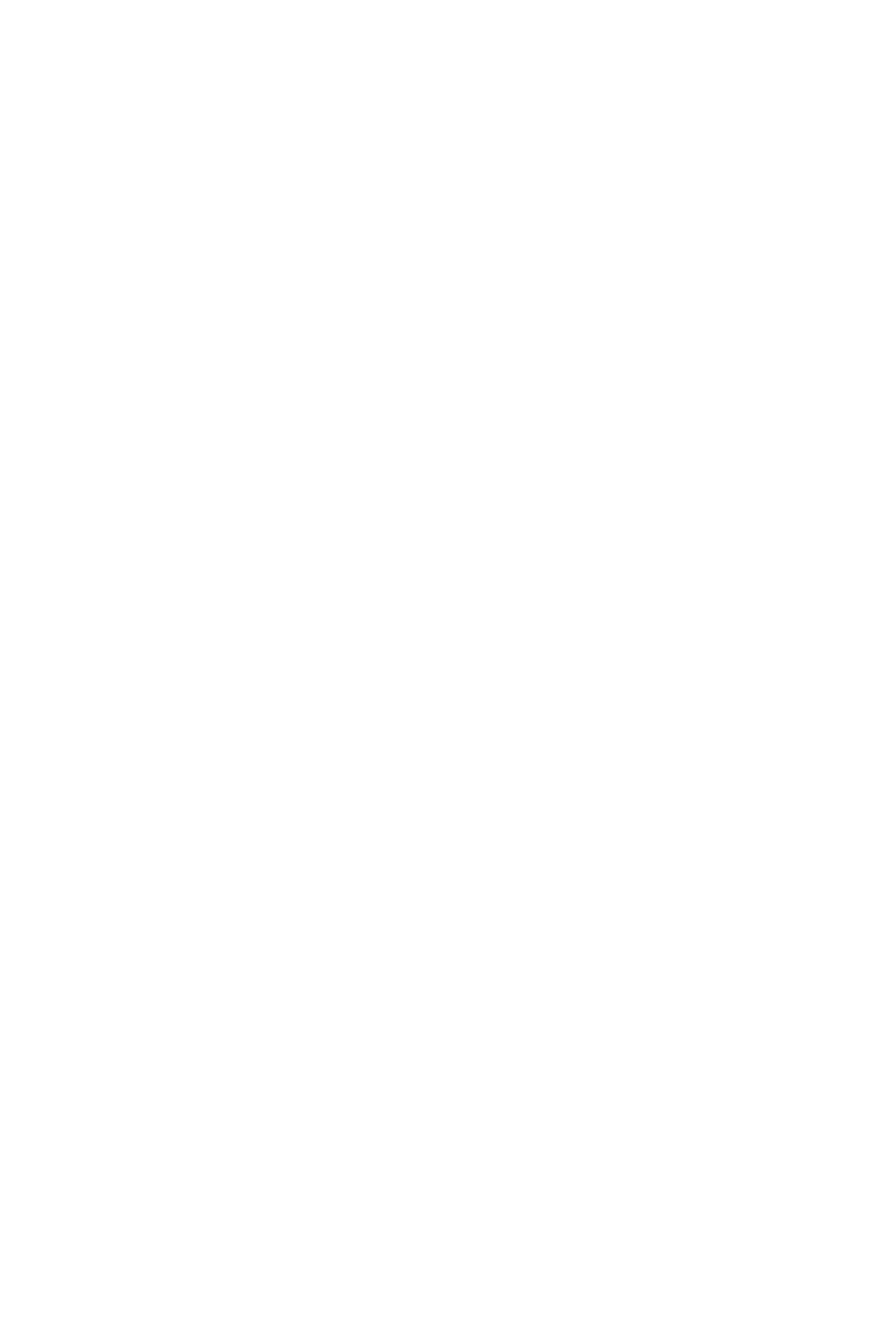
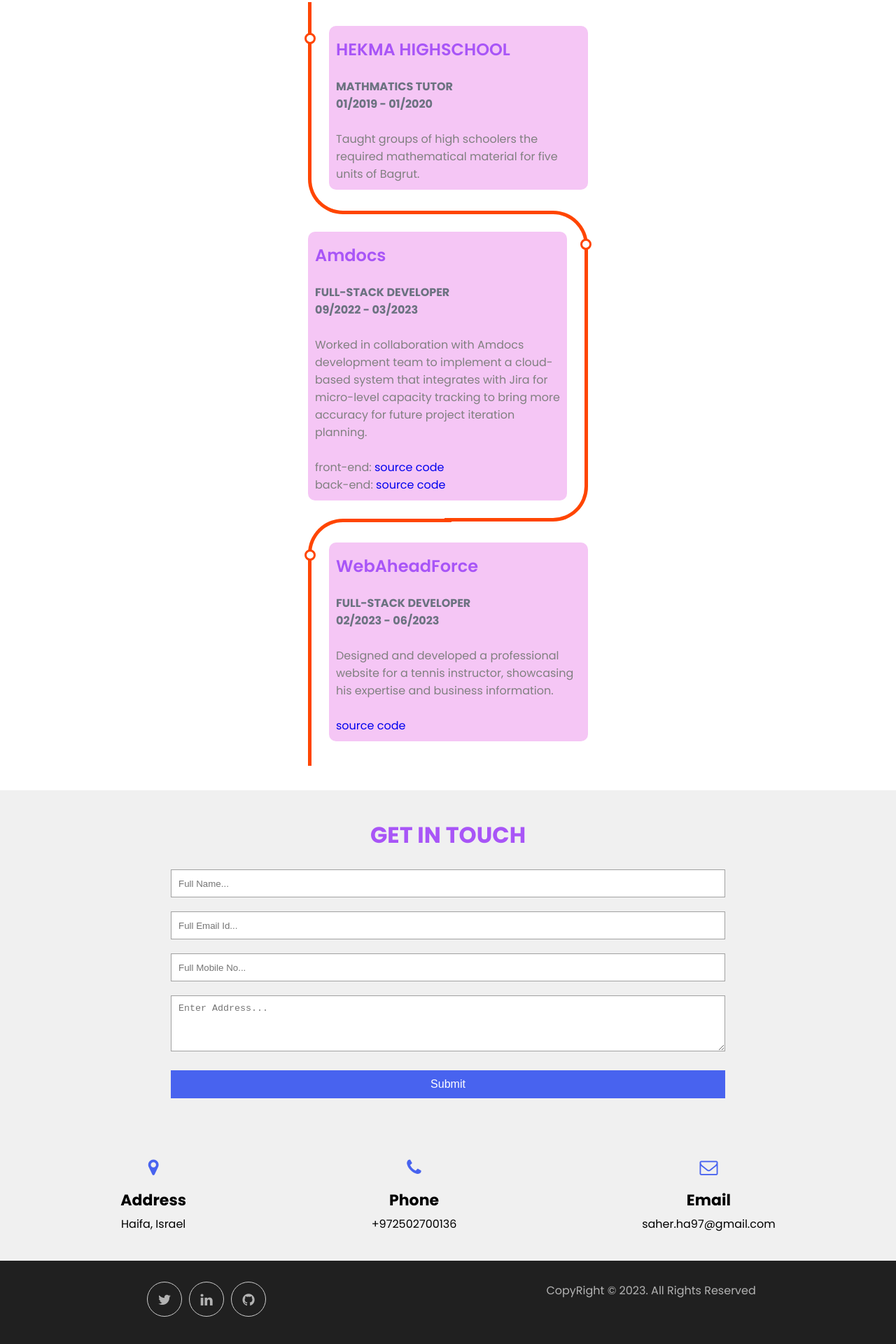
Before and after one commit to saherhanif/portfolio, a React (Create React App) app: page / in a window 1280 px wide. Shown: the part 2973-4893 px from the top of the page at 70% size. Before the commit the page ends 2872 px from the top, so only its background shows below. Built offline with nearby package versions, Linux system fonts and the light colour scheme.

Commit message:
added the contact and the footer section

```diff
--- a/package.json
+++ b/package.json
@@ -6,6 +6,7 @@
     "@testing-library/jest-dom": "^5.17.0",
     "@testing-library/react": "^13.4.0",
     "@testing-library/user-event": "^13.5.0",
+    "font-awesome": "^4.7.0",
     "react": "^18.2.0",
     "react-dom": "^18.2.0",
     "react-scripts": "5.0.1",
--- a/src/App.css
+++ b/src/App.css
@@ -8,6 +8,7 @@
   --text-light: #6b7280;
   --extra-light: #faf5ff;
   --max-width: 1200px;
+
 }
 
 * {
--- a/src/App.js
+++ b/src/App.js
@@ -5,6 +5,7 @@ import About from "./components/about";
 import Skills from "./components/skills";
 import Projects from "./components/projects";
 import Contact from "./components/contact";
+import Footer from "./components/footer";
 
 function App() {
   return (
@@ -15,6 +16,7 @@ function App() {
       <Skills />
       <Projects />
       <Contact />
+      <Footer/>
     </div>
   );
 }
--- a/src/components/contact/index.css
+++ b/src/components/contact/index.css
@@ -0,0 +1,69 @@
+/* CONTACT US SECTION */
+.contact {
+  background: #f0f0f0;
+  padding: 40px 0;
+}
+
+.contact .container {
+  max-width: 1200px;
+  margin: 0 auto;
+  text-align: center;
+}
+
+.contact h1.heading-text {
+  color: var(--primary-color);
+font-size: 200%;
+}
+
+.contact form {
+  width: 66%;
+  margin: 0 auto;
+  text-align: left;
+}
+
+.contact input,
+.contact textarea {
+  width: 100%;
+  margin-bottom: 20px;
+  height: 40px;
+  padding: 10px;
+  border: 1px solid #a1a1a1;
+}
+
+.contact textarea {
+  height: 80px;
+}
+
+.contact button {
+  width: 100%;
+  margin-bottom: 20px;
+  height: 40px;
+  padding: 10px;
+  background: #4863ef;
+  color: #fff;
+  border: none;
+  font-size: 16px;
+  cursor: pointer;
+}
+
+.contact h3 {
+  font-size: 26px;
+  margin-top: 60px;
+  color: #ffbf35;
+}
+
+.contact h4 {
+  font-size: 22px;
+  margin-top: 10px;
+}
+
+.contact p {
+  font-size: 16px;
+  margin-top: 5px;
+}
+
+.myInfo{
+  display: flex;
+  flex-direction: row;
+  justify-content: space-around;
+}
--- a/src/components/contact/index.jsx
+++ b/src/components/contact/index.jsx
@@ -1,8 +1,46 @@
 import React from 'react'
 import './index.css'
+import 'font-awesome/css/font-awesome.min.css';
+
 
 export default function Contact() {
   return (
-    <div>Contact</div>
+    <div className="main-section contact bg-lightgrey">
+      <div className="container">
+        <h1 className="heading-text">GET IN TOUCH</h1><br/>
+        <div className="width-100">
+          <form>
+            <input type="text" placeholder="Full Name..." />
+            <input type="text" placeholder="Full Email Id..." />
+            <input type="text" placeholder="Full Mobile No..." />
+            <textarea placeholder="Enter Address..."></textarea>
+            <button type="submit">Submit</button>
+          </form>
+        </div>
+        <div className='myInfo'>
+        <div className="width-33">
+          <h3>
+            <i className="fa fa-map-marker" style={{ color: '#4863ef' }}></i>
+          </h3>
+          <h4>Address</h4>
+          <p>Haifa, Israel</p>
+        </div>
+        <div className="width-33">
+          <h3>
+            <i className="fa fa-phone" style={{ color: '#4863ef' }}></i>
+          </h3>
+          <h4>Phone</h4>
+          <p>+972502700136</p>
+        </div>
+        <div className="width-33">
+          <h3>
+            <i className="fa fa-envelope-o" style={{ color: '#4863ef' }}></i>
+          </h3>
+          <h4>Email</h4>
+          <p>saher.ha97@gmail.com</p>
+        </div>
+        </div>
+      </div>
+    </div>
   )
 }
--- /dev/null
+++ b/src/components/footer/index.css
@@ -0,0 +1,44 @@
+.footer {
+	background-color: #202020;
+	padding: 30px 0px 40px 0px;
+	width: 100%;
+	float: left;
+}
+.footer .container{
+  display: flex;
+  flex-direction: row;
+  justify-content: space-around;
+}
+.footer-sect {
+	color: #b3b3b3;
+}
+.footer-sect a {
+	color: #b3b3b3;
+	margin-left: 10px;
+	text-decoration: none;
+	font-size: 18px;
+	text-align: center;
+}
+.social-icon a i {
+	width: 50px;
+	height: 50px;
+	border: 1px solid #cdcdcd;
+	line-height: 50px;
+	font-size: 20px;
+	border-radius: 50%;
+}
+
+@media (width < 750px) {
+  .footer{
+    display: flex;
+    align-items: center;
+    justify-content: center;
+    max-width: 100%;
+  }
+  .footer .container{
+    display: flex;
+    flex-direction: column;
+    justify-content: space-between;
+    gap: 2rem;
+  }
+}
--- /dev/null
+++ b/src/components/footer/index.jsx
@@ -0,0 +1,23 @@
+import React from 'react'
+import './index.css'
+
+export default function Footer() {
+  return (
+    <div className="footer">
+      <div className="container">
+        <div className="footer-sect social-icon width-50">
+          <a href="https://twitter.com/hanif_saher">
+            <i className="fa fa-twitter"></i>
+          </a>
+          <a href="https://www.linkedin.com/in/saher-hanif-162126258/">
+            <i className="fa fa-linkedin"></i>
+          </a>
+          <a href="https://github.com/saherhanif">
+            <i className="fa fa-github"></i>
+          </a>
+        </div>
+        <div className="footer-sect mt-20 width-50">CopyRight © 2023. All Rights Reserved</div>
+      </div>
+    </div>
+  );
+}
--- a/src/components/projects/index.css
+++ b/src/components/projects/index.css
@@ -0,0 +1,146 @@
+#projects{
+  margin-top: 5rem;
+}
+
+#projects .projectsHeader{
+  width: 100%;
+  display: flex;
+  flex-direction: column;
+  justify-content: center;
+  align-items: center;
+}
+
+#projects .projectsHeader h1{
+  color: var(--primary-color);
+  font-size: 200%;
+}
+
+#projects .projectsHeader p{
+  color: var(--text-light);
+}
+
+* {
+  margin: 0;
+  padding: 0;
+}
+
+
+/* Timeline Container */
+.timeline {
+  display: flex;
+  justify-content: center;
+  margin: 20px auto;
+  padding: 20px;
+}
+
+/* Card container */
+.card {
+  position: relative;
+  max-width: 400px;
+}
+
+/* setting padding based on even or odd */
+.card:nth-child(odd) {
+  padding: 30px 0 30px 30px;
+}
+.card:nth-child(even) {
+  padding: 30px 30px 30px 0;
+}
+/* Global ::before */
+.card::before {
+  content: "";
+  position: absolute;
+  width: 50%;
+  border: solid orangered;
+
+}
+
+/* Setting the border of top, bottom, left */
+.card:nth-child(odd)::before {
+  left: 0px;
+  top: -4.5px;
+  bottom: -4.5px;
+  border-width: 5px 0 5px 5px;
+  border-radius: 50px 0 0 50px;
+  pointer-events: none;
+}
+
+/* Setting the border of top, bottom, right */
+.card:nth-child(even)::before {
+  right: 0;
+  top: 0;
+  bottom: 0;
+  border-width: 5px 5px 5px 0;
+  border-radius: 0 50px 50px 0;
+}
+
+/* Removing the border if it is the first card */
+.card:first-child::before {
+  border-top: 0;
+  border-top-left-radius: 0;
+
+}
+
+/* Removing the border if it is the last card  and it's odd */
+.card:last-child:nth-child(odd)::before {
+  border-bottom: 0;
+  border-bottom-left-radius: 0;
+}
+
+/* Removing the border if it is the last card  and it's even */
+.card:last-child:nth-child(even)::before {
+  border-bottom: 0;
+  border-bottom-right-radius: 0;
+}
+
+/* Information about the timeline */
+.card .info {
+  display: flex;
+  flex-direction: column;
+  background: #f5c6f5;
+  color: gray;
+  border-radius: 10px;
+  padding: 10px;
+}
+
+/* Title of the card */
+.card .info .title {
+  color: var(--primary-color);
+  position: relative;
+  font-weight: 600;
+}
+
+.card .info h3{
+  font-size: 150%;
+}
+.card .info h4{
+  color: var(--text-light);
+
+}
+
+
+/* Timeline dot  */
+.card .info .title::before {
+  content: "";
+  position: absolute;
+  width: 10px;
+  height: 10px;
+  background: white;
+  border-radius: 999px;
+  border: 3px solid orangered;
+}
+
+/* text right if the card is even  */
+.card:nth-child(even) > .info > .title {
+  text-align: left;
+}
+
+/* setting dot to the left if the card is odd */
+.card:nth-child(odd) > .info > .title::before {
+  left: -45px;
+}
+
+/* setting dot to the right if the card is odd */
+.card:nth-child(even) > .info > .title::before {
+  right: -45px;
+}
--- a/src/components/projects/index.jsx
+++ b/src/components/projects/index.jsx
@@ -2,10 +2,53 @@ import React from 'react'
 import './index.css'
 
 export default function Projects() {
+
   return (
     <section id='projects'>
+      <div className='projectsHeader'>
       <h1>PROJECTS AND EXPERIENCE</h1>
       <p>Lorem ipsum dolor sit amet consectetur, adipisicing elit. Ipsum deleniti maiores pariatur assumenda</p>
+      </div>
+
+      <div className="timeline">
+      <div className="outer">
+      <div className="card">
+      <div className="info">
+        <h3 className="title">HEKMA HIGHSCHOOL</h3>
+        <h4>MATHMATICS TUTOR</h4>
+        <h4>01/2019 - 01/2020</h4>
+        <br/>
+        <p>Taught groups of high schoolers the required mathematical material for five units of Bagrut.</p>
+      </div>
+    </div>
+
+
+    <div className="card">
+      <div className="info">
+        <h3 className="title">Amdocs</h3>
+        <h4>FULL-STACK DEVELOPER </h4>
+        <h4>09/2022 - 03/2023</h4><br/>
+        <p>Worked in collaboration with Amdocs development team to implement a cloud-based system that integrates with Jira for micro-level capacity tracking to bring more accuracy for future project iteration planning.</p><br/>
+        <p>front-end:  <a href="https://github.com/saherhanif/caps-look">source code</a></p>
+        <p>back-end:  <a href="https://github.com/saherhanif/caps-look-api">source code</a></p>
+
+      </div>
+    </div>
+    <div className="card">
+      <div className="info">
+        <h3 className="title">WebAheadForce</h3>
+        <h4>FULL-STACK DEVELOPER </h4>
+        <h4>02/2023 - 06/2023</h4><br/>
+        <p>Designed and developed a professional website for a tennis instructor, showcasing his expertise and business information.</p><br/>
+        <p><a href="https://github.com/saherhanif/oncourt-client">source code</a></p>
+
+      </div>
+    </div>
+
+
+  </div>
+</div>
+
     </section>
   )
 }
```
Also changed, not shown: 1 other file (tests, documents, lock files or other folders).
